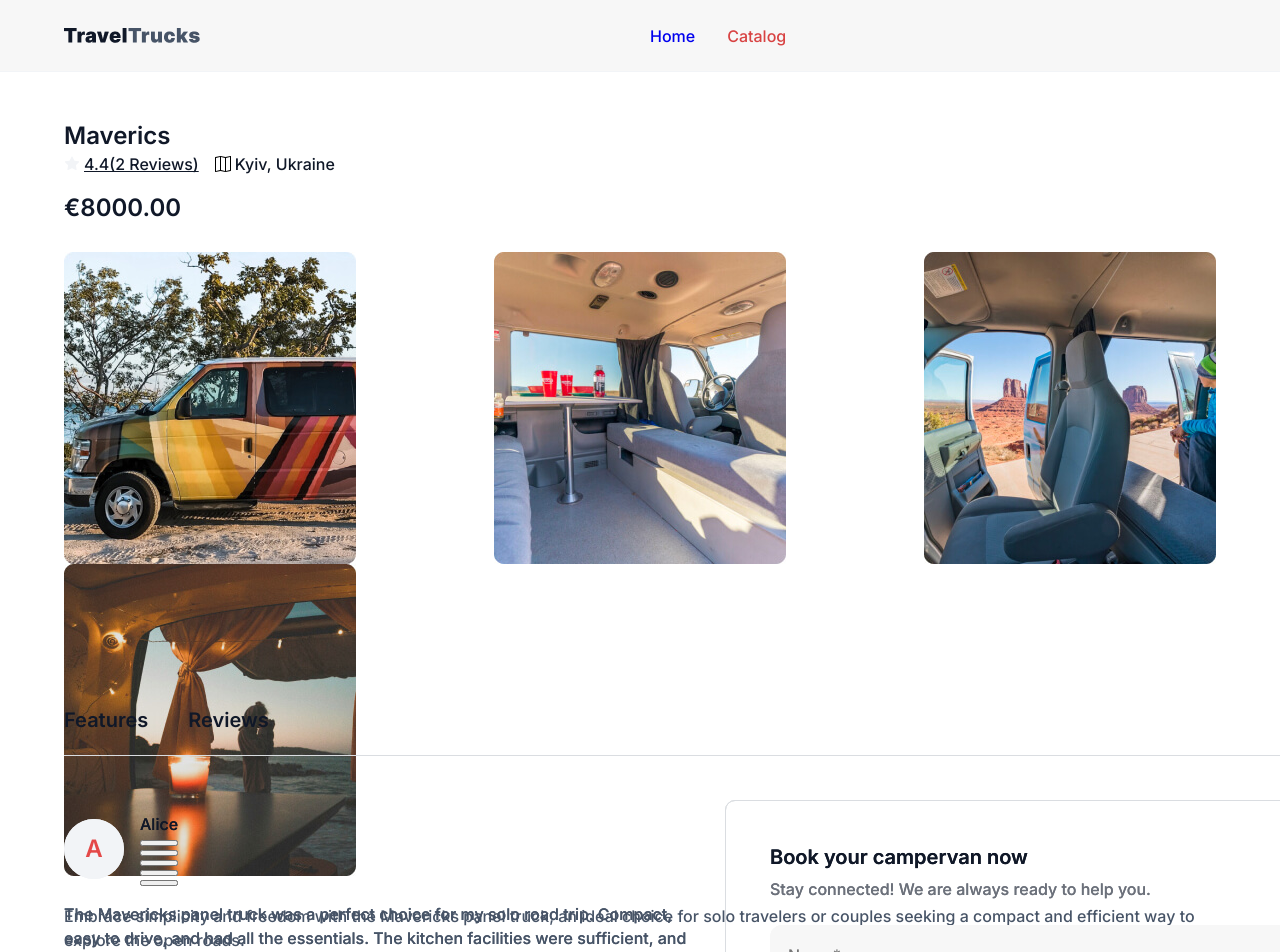
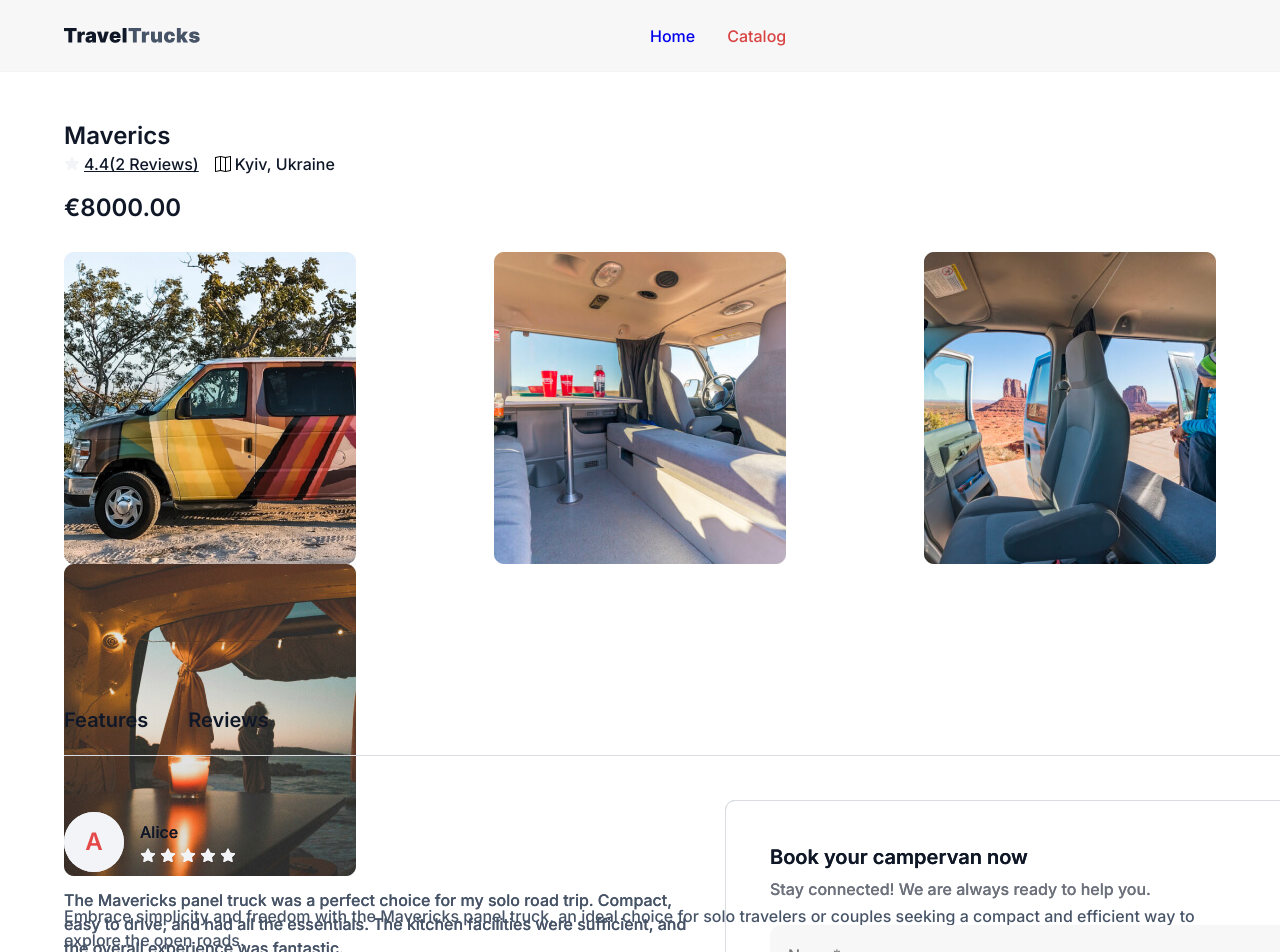
Before and after one commit to Lyadskyi/TravelTrucs-web_app, a React (Vite) app: page /catalog/1/reviews in a window 1280 px wide. Shown: the top 952 px of the page. Built offline with nearby package versions, Linux system fonts and the light colour scheme.

Commit message:
Added a hook for clicking on the star to select the camper rating-fix
Removed previous code with buttons and updated buttons with a separate component

```diff
--- a/src/components/ButtonStar/ButtonStar.jsx
+++ b/src/components/ButtonStar/ButtonStar.jsx
@@ -1,7 +1,31 @@
-import { useState } from "react";
+import { useState, useEffect } from "react";
+import css from "./ButtonStar.module.css";
 
-export default function ButtonStar({ children }) {
+export default function ButtonStar() {
   const [isYellow, setIsYellow] = useState(false);
 
-  return <button></button>;
+  useEffect(() => {
+    const storedColor = localStorage.getItem("starColor");
+
+    if (storedColor === "#ffc531") {
+      setIsYellow(true);
+    }
+  }, []);
+
+  const handleClick = () => {
+    setIsYellow((prev) => !prev);
+    if (!isYellow) {
+      localStorage.setItem("starColor", "#ffc531");
+    } else {
+      localStorage.removeItem("starColor");
+    }
+  };
+
+  return (
+    <button className={css.iconButton} onClick={handleClick}>
+      <svg width="16" height="16" style={{ fill: isYellow ? "#ffc531" : "#f2f4f7" }}>
+        <use href="/images/icons/sprite.svg#icon-star"></use>
+      </svg>
+    </button>
+  );
 }
--- a/src/components/ButtonStar/ButtonStar.module.css
+++ b/src/components/ButtonStar/ButtonStar.module.css
@@ -0,0 +1,11 @@
+.iconButton {
+  display: flex;
+  justify-content: center;
+  align-items: center;
+  width: 16px;
+  height: 16px;
+  cursor: pointer;
+  padding: 0;
+  background: none;
+  border: none;
+}
--- a/src/components/DetailsReviews/DetailsReviews.jsx
+++ b/src/components/DetailsReviews/DetailsReviews.jsx
@@ -1,26 +1,8 @@
-import { useEffect } from "react";
 import BookingForm from "../BookingForm/BookingForm";
 import ButtonStar from "../ButtonStar/ButtonStar";
 import css from "./DetailsReviews.module.css";
 
 export default function DetailsReviews() {
-  // useEffect(() => {
-  //   const storedColor = localStorage.getItem("starColor");
-
-  //   if (storedColor === "#ffc531") {
-  //     setIsYellow(true);
-  //   }
-  // }, []);
-
-  // const handleClick = () => {
-  //   setIsYellow((prev) => !prev);
-  //   if (!isYellow) {
-  //     localStorage.setItem("starColor", "#ffc531");
-  //   } else {
-  //     localStorage.removeItem("starColor");
-  //   }
-  // };
-
   return (
     <>
       <div className={css.wrapperReviews}>
@@ -29,38 +11,13 @@ export default function DetailsReviews() {
             <div className={css.avatar}>A</div>
             <div className={css.rating}>
               <h3 className={css.name}>Alice</h3>
-              {/* <div className={css.buttons}>
-                <button className={css.iconButton} onClick={handleClick}>
-                  <svg width="16" height="16" style={{ fill: isYellow ? "#ffc531" : "#f2f4f7" }}>
-                    <use href="/images/icons/sprite.svg#icon-star"></use>
-                  </svg>
-                </button>
-                <button className={css.iconButton} onClick={handleClick}>
-                  <svg width="16" height="16" style={{ fill: isYellow ? "#ffc531" : "#f2f4f7" }}>
-                    <use href="/images/icons/sprite.svg#icon-star"></use>
-                  </svg>
-                </button>
-                <button className={css.iconButton} onClick={handleClick}>
-                  <svg width="16" height="16" style={{ fill: isYellow ? "#ffc531" : "#f2f4f7" }}>
-                    <use href="/images/icons/sprite.svg#icon-star"></use>
-                  </svg>
-                </button>
-                <button className={css.iconButton} onClick={handleClick}>
-                  <svg width="16" height="16" style={{ fill: isYellow ? "#ffc531" : "#f2f4f7" }}>
-                    <use href="/images/icons/sprite.svg#icon-star"></use>
-                  </svg>
-                </button>
-                <button className={css.iconButton} onClick={handleClick}>
-                  <svg width="16" height="16" style={{ fill: isYellow ? "#ffc531" : "#f2f4f7" }}>
-                    <use href="/images/icons/sprite.svg#icon-star"></use>
-                  </svg>
-                </button>
-              </div> */}
+              <div className={css.buttons}>
                 <ButtonStar />
                 <ButtonStar />
                 <ButtonStar />
                 <ButtonStar />
                 <ButtonStar />
+              </div>
             </div>
           </div>
           <p className={css.descReviews}>
@@ -74,38 +31,13 @@ export default function DetailsReviews() {
             <div className={css.avatar}>B</div>
             <div className={css.rating}>
               <h3 className={css.name}>Bob</h3>
-              {/* <div className={css.buttons}>
-                <button className={css.iconButton} onClick={handleClick}>
-                  <svg width="16" height="16" style={{ fill: isYellow ? "#ffc531" : "#f2f4f7" }}>
-                    <use href="/images/icons/sprite.svg#icon-star"></use>
-                  </svg>
-                </button>
-                <button className={css.iconButton} onClick={handleClick}>
-                  <svg width="16" height="16" style={{ fill: isYellow ? "#ffc531" : "#f2f4f7" }}>
-                    <use href="/images/icons/sprite.svg#icon-star"></use>
-                  </svg>
-                </button>
-                <button className={css.iconButton} onClick={handleClick}>
-                  <svg width="16" height="16" style={{ fill: isYellow ? "#ffc531" : "#f2f4f7" }}>
-                    <use href="/images/icons/sprite.svg#icon-star"></use>
-                  </svg>
-                </button>
-                <button className={css.iconButton} onClick={handleClick}>
-                  <svg width="16" height="16" style={{ fill: isYellow ? "#ffc531" : "#f2f4f7" }}>
-                    <use href="/images/icons/sprite.svg#icon-star"></use>
-                  </svg>
-                </button>
-                <button className={css.iconButton} onClick={handleClick}>
-                  <svg width="16" height="16" style={{ fill: isYellow ? "#ffc531" : "#f2f4f7" }}>
-                    <use href="/images/icons/sprite.svg#icon-star"></use>
-                  </svg>
-                </button>
-              </div> */}
+              <div className={css.buttons}>
                 <ButtonStar />
                 <ButtonStar />
                 <ButtonStar />
                 <ButtonStar />
                 <ButtonStar />
+              </div>
             </div>
           </div>
           <p className={css.descReviews}>
```
Lines whose indentation alone changed are shown as unchanged.
